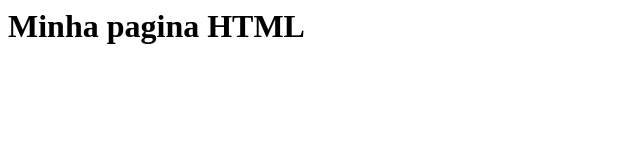
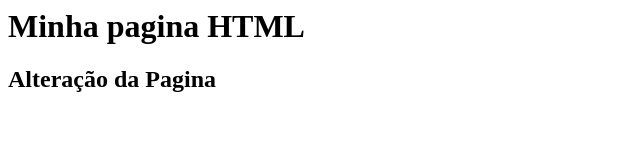
Before and after one commit to caiomtls/gama-no-github, a plain HTML site: page index.html in a window 1280 px wide. Shown: the whole page, without its empty margins (0-640 px from the left). Drawn offline with Linux system fonts and the light colour scheme.

Commit message:
arquivo index.html atualizado novamente

```diff
--- a/index.html
+++ b/index.html
@@ -1,5 +1,8 @@
 <html>
-    <body>
-        <h1> Minha pagina HTML </h1>
-    </body>
+
+<body>
+    <h1> Minha pagina HTML </h1>
+    <h2>Alteração da Pagina</h2>
+</body>
+
 </html>
```
